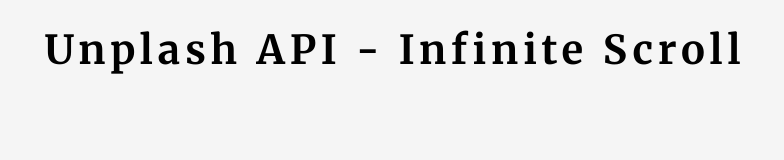
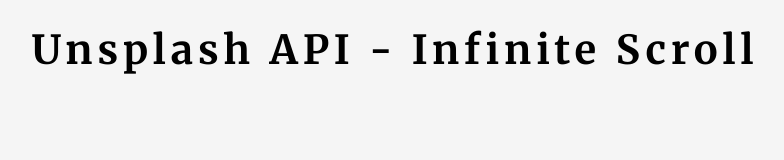
Before and after one commit to suprit-kumar/infinite_scroll_demo-2020, a plain HTML site: page index.htm in a window 1280 px wide. Shown: the whole page, without its empty margins (245-1029 px from the left). Drawn offline with Linux system fonts and the light colour scheme; no server answers.

Commit message:
index page title change

```diff
--- a/index.htm
+++ b/index.htm
@@ -3,13 +3,13 @@
 <head>
     <meta charset="UTF-8">
     <meta name="viewport" content="width=device-width, initial-scale=1.0">
-    <title>Document</title>
+    <title>Infinite Scroll</title>
 
     <link rel="stylesheet" href="style.css">
 </head>
 <body>
     <!-- Title -->
-    <h1>Unplash API - Infinite Scroll</h1>
+    <h1>Unsplash API - Infinite Scroll</h1>
     <!-- infinite Scroll -->
     <div class="loader" id="loader" hidden>
         <img src="loader.svg" alt="Loading">
```
